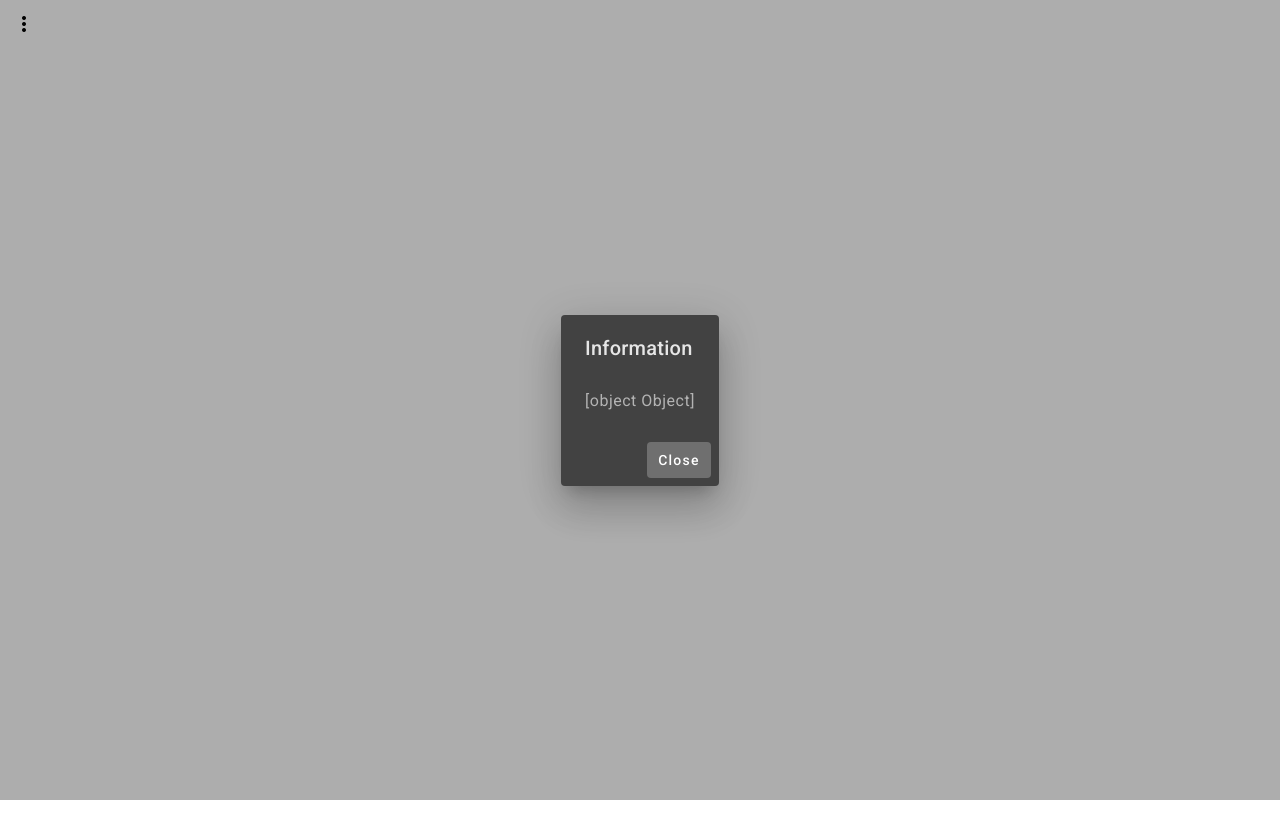
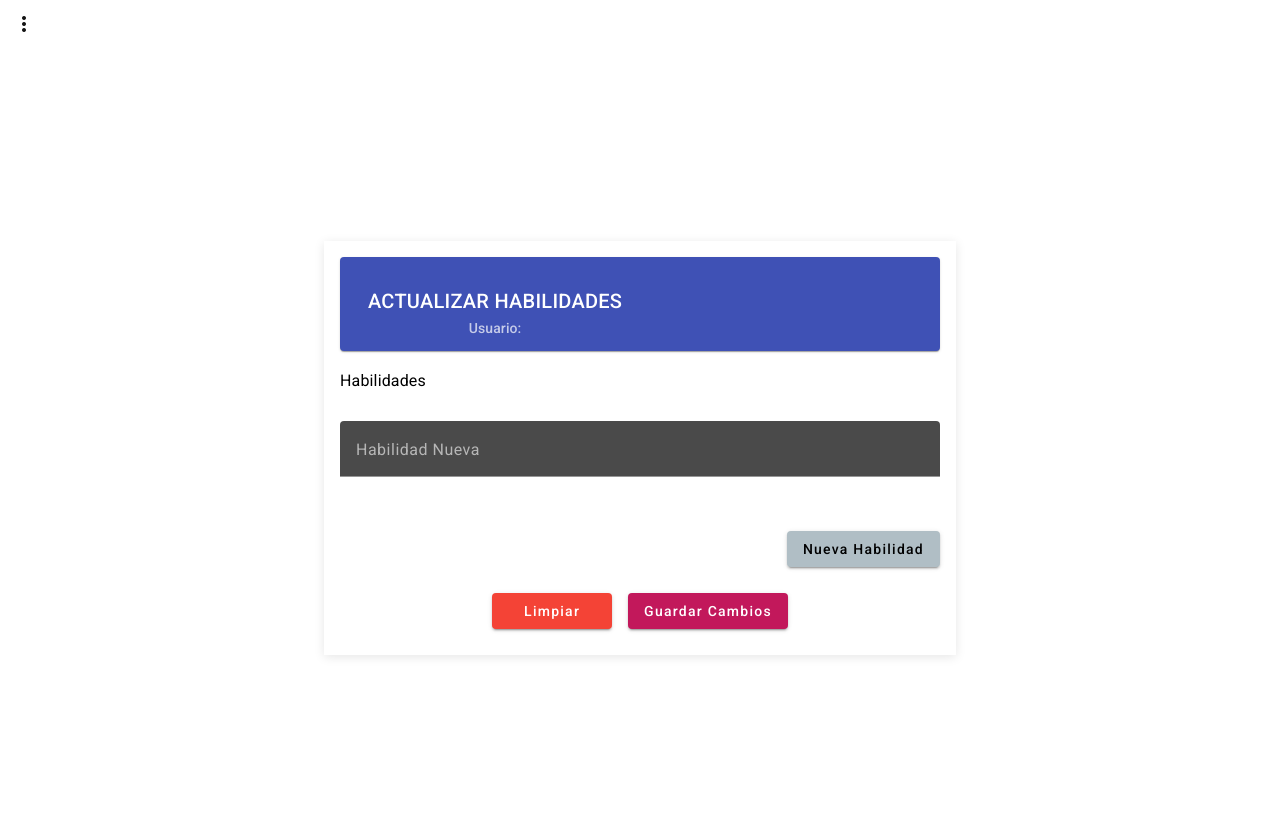
Before and after one commit to jhonhernandez300/VelaioFront, an Angular app: page /usuario-actualizar in a window 1280 px wide. Shown: the top 838 px of the page. Before the commit the page ends 800 px from the top, so only its background shows below. Built offline with nearby package versions, Linux system fonts and the light colour scheme; no server answers; what @ngrx/effects, @ngrx/store would draw is missing.

Commit message:
feat: editar habilidades para un usuario

```diff
--- a/src/app/componentes/tareas/crear-tarea/crear-tarea.component.ts
+++ b/src/app/componentes/tareas/crear-tarea/crear-tarea.component.ts
@@ -39,7 +39,7 @@ export class CrearTareaComponent implements OnInit{
 
       if(usuario != null){
         this.usuario = usuario;
-        console.log("En update ", this.usuario);
+        //console.log("En update ", this.usuario);
       }
     });
   }
--- a/src/app/componentes/usuarios/actualizar-usuario/actualizar-usuario.component.css
+++ b/src/app/componentes/usuarios/actualizar-usuario/actualizar-usuario.component.css
@@ -42,3 +42,25 @@
     font-size: 0.875em;
     width: 100%;
   }
+
+  .habilidades-container {
+    display: flex;
+    flex-direction: column;
+    gap: 10px;
+  }
+
+  .habilidad-item {
+    display: flex;
+    justify-content: space-between;
+    align-items: center;
+  }
+
+  .col{
+    padding-bottom: 10px;
+  }
+
+  .nueva-habilidad-container {
+    display: flex;
+    justify-content: flex-end;
+    margin-bottom: 16px;
+  }
--- a/src/app/componentes/usuarios/actualizar-usuario/actualizar-usuario.component.html
+++ b/src/app/componentes/usuarios/actualizar-usuario/actualizar-usuario.component.html
@@ -1,8 +1,11 @@
-<!-- <div class="container">
+<div class="container">
     <div id="second-container">
       <mat-card id="header">
         <mat-card-header>
-          <mat-card-title>ACTUALIZAR USUARIO </mat-card-title>
+          <mat-card-title>ACTUALIZAR HABILIDADES </mat-card-title>
+          <mat-card-subtitle>
+            Usuario: {{ usuario?.nombre }} {{ usuario?.email }} {{ usuario?.edad }}
+          </mat-card-subtitle>
         </mat-card-header>
       </mat-card>
 
@@ -10,60 +13,42 @@
 
         <div class="row">
           <div class="col">
-            <mat-form-field appearance="fill"  class="form-element">
-                <mat-label>Nombre</mat-label>
-                <input matInput formControlName="nombre" placeholder="nombre">
-                <mat-error *ngIf="submitted && form['nombre'].errors">
-                  <div *ngIf="form['nombre']?.errors?.['required']">Requerido </div>
-                  <div *ngIf="form['nombre']?.errors?.['minlength']">Al menos 3 caracteres</div>
-                  <div *ngIf="form['nombre']?.errors?.['maxlength']">Hasta 30 caracteres</div>
-                </mat-error>
-              </mat-form-field>
-
-            <mat-form-field appearance="fill"  class="form-element">
-              <mat-label>Password</mat-label>
-              <input matInput formControlName="password" placeholder="password" type="password">
-              <mat-error *ngIf="submitted && form['password'].errors">
-                <div *ngIf="form['password']?.errors?.['required']">Requerido </div>
-                <div *ngIf="form['password']?.errors?.['minlength']">Al menos 8 caracteres</div>
-                <div *ngIf="form['password']?.errors?.['maxlength']">Hasta 30 caracteres</div>
-              </mat-error>
-            </mat-form-field>
+            <h3>Habilidades</h3>
+            <div class="habilidades-container">
+              <div *ngFor="let habilidad of usuario?.habilidades" class="habilidad-item">
+                <span>{{ habilidad.nombre }}</span>
+                <button mat-raised-button color="warn" (click)="eliminarHabilidad(habilidad.habilidadId)">Eliminar</button>
+              </div>
+            </div>
           </div>
         </div>
 
           <div class="row">
             <div class="col">
               <mat-form-field appearance="fill"  class="form-element">
-                <mat-label>Email</mat-label>
-                <input matInput formControlName="email" placeholder="email">
-                <mat-error *ngIf="submitted && form['email'].errors">
-                  <div *ngIf="form['email']?.errors?.['required']">Requerido </div>
-                  <div *ngIf="form['email']?.errors?.['minlength']">Al menos 8 caracteres</div>
-                  <div *ngIf="form['email']?.errors?.['maxlength']">Hasta 30 caracteres</div>
+                <mat-label>Habilidad Nueva</mat-label>
+                <input matInput formControlName="habilidadNueva" placeholder="habilidadNueva">
+                <mat-error *ngIf="submitted && form['habilidadNueva'].errors">
+                  <div *ngIf="form['habilidadNueva']?.errors?.['required']">Requerido </div>
+                  <div *ngIf="form['habilidadNueva']?.errors?.['minlength']">Al menos 3 caracteres</div>
+                  <div *ngIf="form['habilidadNueva']?.errors?.['maxlength']">Hasta 30 caracteres</div>
                 </mat-error>
               </mat-form-field>
+            </div>
+        </div>
 
-              <mat-form-field appearance="fill">
-                    <mat-label>Roles</mat-label>
-                    <mat-select formControlName="rolId" (selectionChange)="onRolChange($event)">
-                    <mat-option *ngFor="let rol of roles" [value]="rol.rolId">
-                        {{ rol.nombre }}
-                    </mat-option>
-                    </mat-select>
-                </mat-form-field>
-            </div>
+        <div class="row nueva-habilidad-container">
+          <div class="col">
+            <button mat-raised-button color="accent" (click)="agregarHabilidad()">Nueva Habilidad</button>
+          </div>
         </div>
 
         <div class="row">
             <div class="col" id="buttons">
                 <button mat-raised-button color="warn" (click)="onReset()">Limpiar</button>
-                <button mat-raised-button color="primary" type="submit">Actualizar</button>
+                <button mat-raised-button color="primary" type="submit">Guardar Cambios</button>
               </div>
         </div>
       </form>
     </div>
   </div>
-
-
- -->
--- a/src/app/componentes/usuarios/actualizar-usuario/actualizar-usuario.component.ts
+++ b/src/app/componentes/usuarios/actualizar-usuario/actualizar-usuario.component.ts
@@ -6,9 +6,9 @@ import { MatDialog } from '@angular/material/dialog';
 import { ConfirmDialogComponent } from '../../general/confirm-dialog/confirm-dialog.component';
 import { CloseDialogComponent } from '../../general/close-dialog/close-dialog.component';
 import { iUsuarioConRolDTO } from '../../../interfaces/iUsuarioConRolDTO';
-import { UsuarioService } from '../../../servicios/usuario.service';
-import { RolService } from '../../../servicios/rol.service';
+import { ApplicationDataService } from '../../../servicios/application-data.service';
 import { iRol } from '../../../interfaces/iRol';
+import { iUsuario } from '../../../interfaces/iUsuario';
 
 @Component({
   selector: 'app-actualizar-usuario',
@@ -16,76 +16,63 @@ import { iRol } from '../../../interfaces/iRol';
   styleUrl: './actualizar-usuario.component.css'
 })
 export class ActualizarUsuarioComponent implements OnInit{
-  usuario: iUsuarioConRolDTO | null = null;
+  usuario: iUsuario | null = null;
   myForm!: FormGroup;
   selectedRolId!: number;
   submitted = false;
   selectedUsuarioId!: number;
-  roles: iRol[] = [];
+
+  usuarioNuevo: iUsuario = {
+    usuarioId: this.usuario?.usuarioId || 0,
+    nombre: '',
+    email: '',
+    password: '',
+    edad: 0,
+    habilidades: [],
+    tarea: []
+  };
 
   constructor(
     private usuarioTransferService: UsuarioTransferService,
     private formBuilder: FormBuilder,
-    private usuarioService: UsuarioService,
     private router: Router,
     public dialog: MatDialog,
-    private rolService: RolService
+    private applicationDataService: ApplicationDataService
   ){this.initializeForm();}
 
   ngOnInit(): void {
     this.obtenerUsuarioAEditar();
-    this.obtenerTodosLosRoles();
   }
 
 obtenerUsuarioAEditar(): void{
-  // this.usuarioTransferService.currentUsuario.subscribe(usuario => {
+  this.usuarioTransferService.currentUser.subscribe(usuario => {
 
-  //   if(usuario != null){
-  //     this.usuario = usuario;
-  //     this.myForm.patchValue(usuario);
-  //     this.selectedRolId = usuario.rolId;
-  //   }
-  // });
-}
-
-obtenerTodosLosRoles(): void{
-  this.rolService.ObtenerTodosLosRolesAsync().subscribe({
-    next: (response: any) => {
-      //console.log('response', response);
-      this.roles = response.roles;
-      // Una vez obtenidos los roles, establecemos el valor por defecto del dropdown
-      if (this.roles) {
-        // actualizamos el valor del campo RolId con el rol del usuario
-        this.myForm.patchValue({ RolId: this.selectedRolId });
-      }
-    },
-    error: (error: any) => {
-        //console.error('Request error:', error);
-        this.dialog.open(CloseDialogComponent, {
-          data: { message: error }
-        });
+    if(usuario != null){
+      this.usuario = usuario;
+      //console.log("usuario recibido ", this.usuario);
+      this.myForm.patchValue(usuario);
     }
   });
 }
 
-onRolChange(event: any): void {
-  this.selectedRolId = event.value;
-    //console.log('Selected role ID:', this.selectedRolId);
-    this.myForm.patchValue({ RolId: this.selectedRolId });
+eliminarHabilidad(habilidadId: number): void {
+  if (this.usuario) {
+    if (this.usuario.habilidades.length > 1) {
+      this.usuario.habilidades = this.usuario.habilidades.filter(
+        (h) => h.habilidadId !== habilidadId
+      );
+    } else {
+      // Mostrar modal si solo hay una habilidad
+      this.dialog.open(CloseDialogComponent, {
+        data: { message: "Debe quedar al menos una habilidad" }
+      });
+    }
+  }
 }
 
   private initializeForm(): void {
     this.myForm = this.formBuilder.group({
-      usuarioId: [this.usuario?.usuarioId],
-      nombre: ['', [Validators.required, Validators.minLength(3), Validators.maxLength(30)]],
-      email: ['', [Validators.required, Validators.pattern(/^[^\s@]+@[^\s@]+\.[^\s@]{2,}$/), Validators.minLength(8), Validators.maxLength(30)]],
-      password: ['', [
-        Validators.required,
-        Validators.minLength(8),
-        Validators.maxLength(30),
-        this.validarContrasena
-      ]],
-      rolId: ['', [Validators.required, Validators.minLength(1), Validators.maxLength(7)]]
+      habilidadNueva: ['', [Validators.minLength(3), Validators.maxLength(30)]]
     });
   }
 
@@ -106,34 +93,81 @@ onRolChange(event: any): void {
     this.myForm.reset();
   }
 
+  agregarHabilidad() {
+    if (this.myForm.get('habilidadNueva')?.invalid) {
+      this.submitted = true;
+      // No agregar si el campo es inválido
+      return;
+    }
+
+    const nuevaHabilidad = {
+      nombre: this.myForm.get('habilidadNueva')?.value,
+      // Ejemplo para generar un ID único temporalmente
+      habilidadId: Date.now()
+    };
+
+    if(this.usuario?.habilidades != null){
+      this.usuario.habilidades.push(nuevaHabilidad);
+    }
+
+    this.myForm.get('habilidadNueva')?.reset();
+  }
+
   public async onSubmit(): Promise<void> {
     this.submitted = true;
-    //console.log("Form value ", this.myForm.value);
 
     if (this.myForm.invalid) {
-      //console.log('Error de validación');
       this.dialog.open(CloseDialogComponent, {
         data: { message: "Revise los valores del formulario" }
       });
       return;
     }
 
-    this.usuarioService.ActualizarUsuario(this.myForm.value).subscribe({
-      next: (response: any) => {
-          //console.log('response', response);
+    await this.eliminarUsuarioYCrearNuevo();
+  }
+
+  async eliminarUsuarioYCrearNuevo(): Promise<void> {
+    if (!this.usuario) {
       this.dialog.open(CloseDialogComponent, {
-            data: { message: "Usuario actualizado" }
+        data: { message: "No hay un usuario para actualizar" }
       });
-          this.myForm.reset();
-      },
-      error: (error: any) => {
-          console.error('Error en el componente:', error);
+      return;
+    }
+
+    // Elimina el usuario existente
+    this.applicationDataService.deleteUser(this.usuario.usuarioId);
+
+    // Crea el nuevo usuario
+    this.crearNuevoUsuario();
+  }
+
+
+  crearNuevoUsuario(): void {
+    if (!this.usuario) {
       this.dialog.open(CloseDialogComponent, {
-            data: { message: error }
+        data: { message: "No hay un usuario para actualizar" }
       });
+      return;
     }
+
+    this.usuarioNuevo = {
+      usuarioId: this.usuario.usuarioId,
+      nombre: this.myForm.get('nombre')?.value || this.usuario.nombre,
+      email: this.myForm.get('email')?.value || this.usuario.email,
+      password: this.myForm.get('password')?.value || this.usuario.password,
+      edad: this.myForm.get('edad')?.value || this.usuario.edad,
+      habilidades: this.usuario.habilidades,
+      tarea: this.usuario.tarea
+    };
+
+    this.applicationDataService.addUser(this.usuarioNuevo);
+    this.dialog.open(CloseDialogComponent, {
+      data: { message: "Usuario actualizado exitosamente." }
     });
+
+    this.router.navigate(['/obtener-todos-usuarios']);
   }
+
 
   get form(): { [key: string]: AbstractControl; }
   {
--- a/src/app/componentes/usuarios/obtener-todos/obtener-todos.component.html
+++ b/src/app/componentes/usuarios/obtener-todos/obtener-todos.component.html
@@ -39,12 +39,12 @@
             </td>
           </ng-container>
 
-          <!-- <ng-container matColumnDef="update">
+          <ng-container matColumnDef="update">
             <th mat-header-cell *matHeaderCellDef></th>
             <td mat-cell *matCellDef="let users">
-              <button *ngIf="rol == 'Administrador'" mat-raised-button color="accent" (click)="update(users)">Actualizar</button>
+              <button mat-raised-button color="accent" (click)="update(users)">Actualizar</button>
             </td>
-          </ng-container> -->
+          </ng-container>
 
           <tr mat-header-row *matHeaderRowDef="displayedColumns"></tr>
           <tr mat-row *matRowDef="let row; columns: displayedColumns;"></tr>
--- a/src/app/componentes/usuarios/obtener-todos/obtener-todos.component.ts
+++ b/src/app/componentes/usuarios/obtener-todos/obtener-todos.component.ts
@@ -21,7 +21,7 @@ export class ObtenerTodosComponent implements OnInit {
   showDiv = false;
   userChoice = false;
   users: any[] = [];
-  displayedColumns: string[] = ['nombre', 'email', 'password', 'edad', 'darTarea'];
+  displayedColumns: string[] = ['nombre', 'email', 'password', 'edad', 'darTarea', 'update'];
 
   @ViewChild(MatPaginator) paginator!: MatPaginator;
 
@@ -52,10 +52,10 @@ export class ObtenerTodosComponent implements OnInit {
     this.router.navigate(['/crear-tarea']);
   }
 
-  // update(usuario: iUsuarioConRolDTO) {
-  //   this.usuarioTransferService.changeUsuario(usuario);
-  //   this.router.navigate(['/usuario-actualizar']);
-  // }
+  update(usuario: iUsuario) {
+    this.usuarioTransferService.changeUser(usuario);
+    this.router.navigate(['/usuario-actualizar']);
+  }
 
 
   private updateUsuarios(id: number): void {
--- a/src/app/servicios/application-data.service.ts
+++ b/src/app/servicios/application-data.service.ts
@@ -161,4 +161,10 @@ export class ApplicationDataService {
     // Agrega y actualiza localStorage
     this.setUsers([...users, newUser]);
   }
+
+  deleteUser(usuarioId: number): void {
+    const users = this.getUsers();
+    const updatedUsers = users.filter(user => user.usuarioId !== usuarioId);
+    this.setUsers(updatedUsers);
+  }
 }
```
Lines whose indentation alone changed are shown as unchanged.
